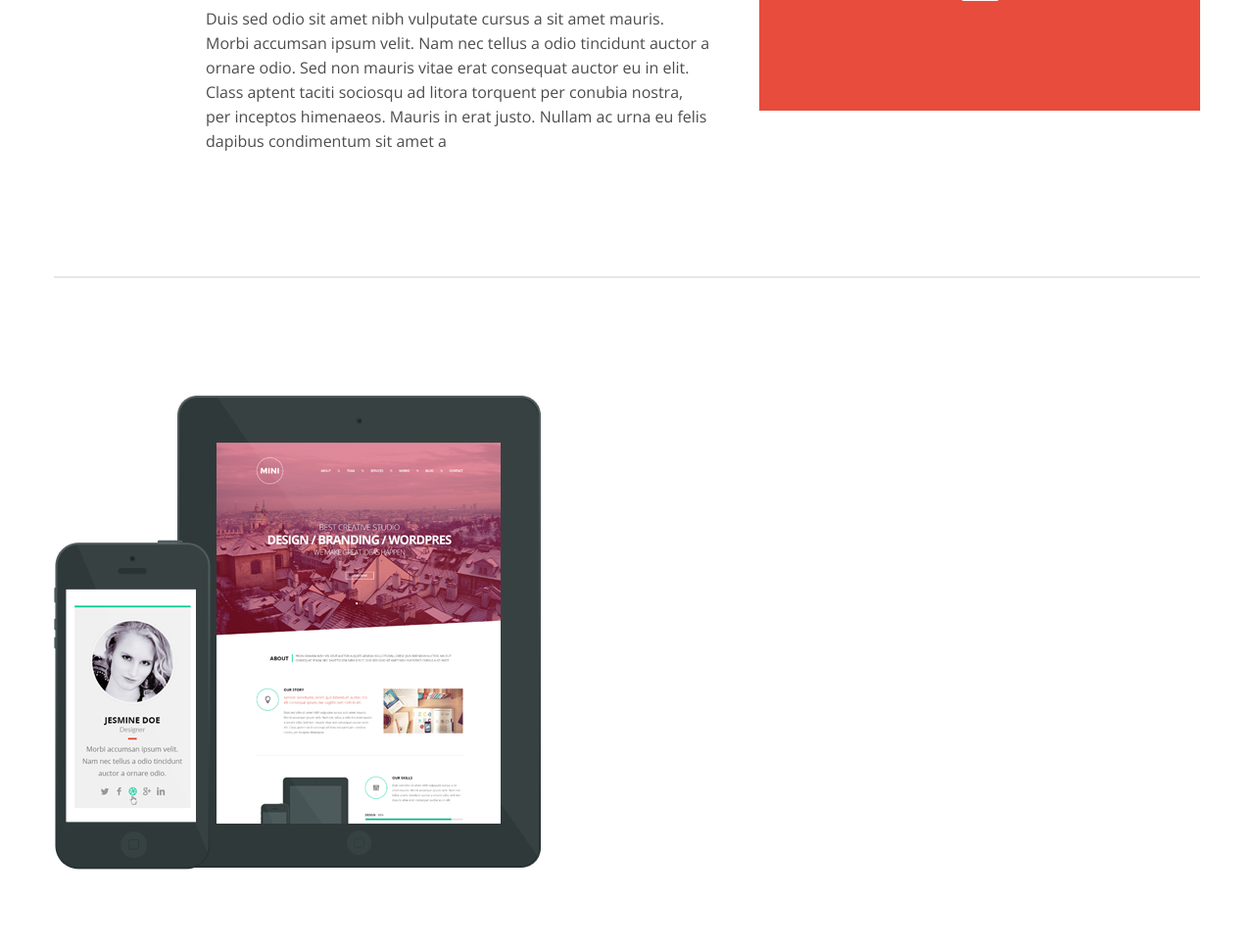
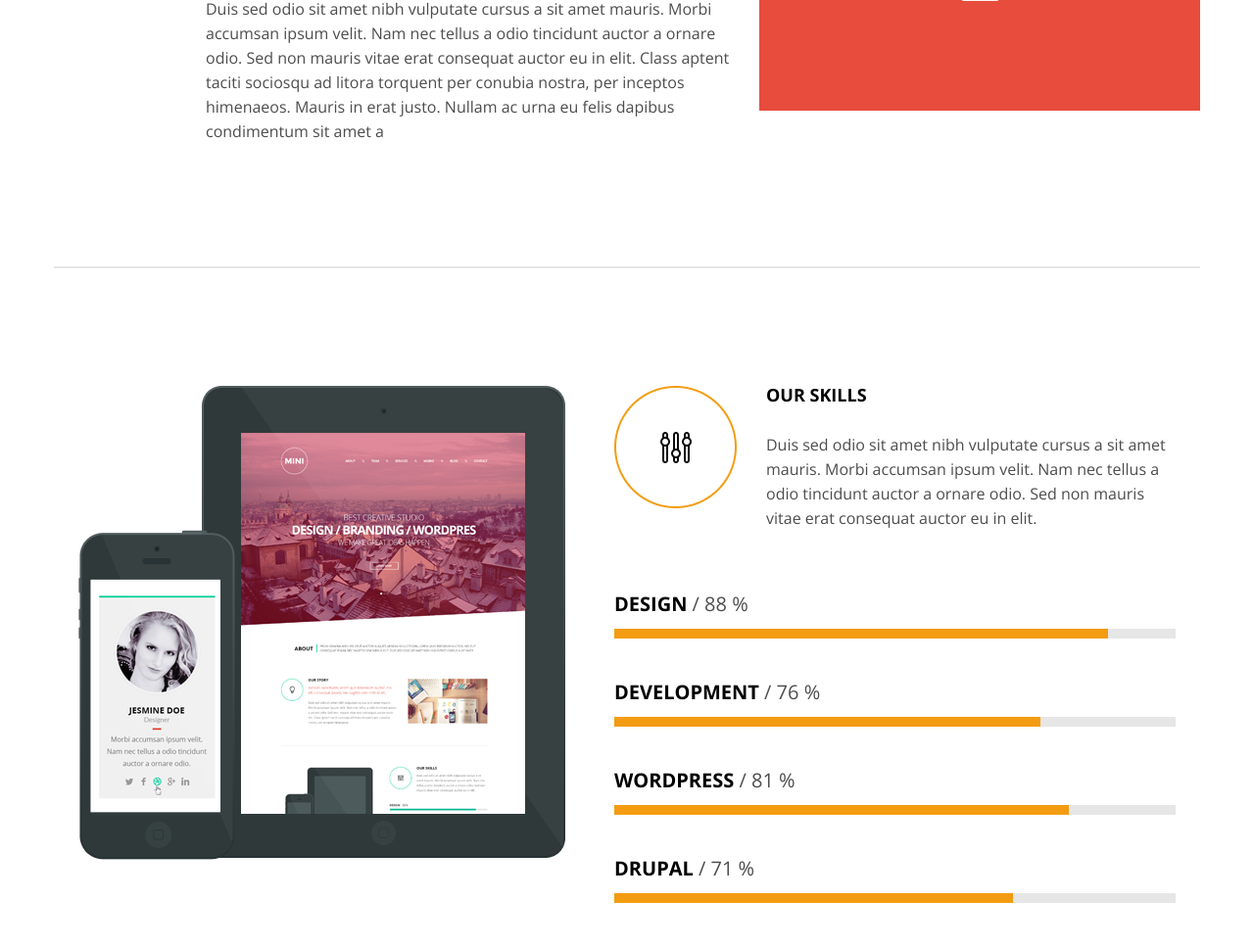
Before and after one commit to AndriiPetrechko/mini_creative_studio, a plain HTML site: page index.html in a window 1280 px wide. Shown: the part 1393-2360 px from the top of the page at 98% size. Before the commit the page ends 2283 px from the top, so only its background shows below. Drawn offline with nearby package versions, Linux system fonts and the light colour scheme.

Commit message:
create section skills

```diff
--- a/css/style.css
+++ b/css/style.css
@@ -103,15 +103,15 @@ body {
 .about{
 	margin-top: 100px;
 }
-.about__header{
+.header{
 	margin-bottom: 145px;
 }
-.about__title{
+.header__title{
 	display: flex;
 	justify-content: center;
 	align-items: center;
 }
-.about_text_name{
+.header_text_name{
 	font-size: 30px;
 	color: #000;
 	font-weight: 700;
@@ -124,17 +124,18 @@ body {
 	height: 45px;
 	background-color: #f39c12;
 }
-.about_text{
+.header_text{
 	padding-left: 17px;
+	text-transform: uppercase;
 }
 @media screen and (max-width:640px){
-	.about__title{
+	.header__title{
 		flex-wrap: wrap;
 	}
 	.vertical_line{
 		display: none;
 	}
-	.about_text_name{
+	.header_text_name{
 		padding-bottom: 20px;
 	}
 }
@@ -147,22 +148,24 @@ body {
 }
 .story__content{
 	padding-left: 30px;
-	padding-right: 50px;
+}
+.our__story{
+	padding-right: 30px;
 }
 .story__title{
 	font-size: 18px;
 	text-transform: uppercase;
 	font-weight: 700;
 	color: #000;
+	padding-bottom: 30px;
 }
 .story_subtitle{
 	font-size: 18px;
 	line-height: 25px;
 	color: #ec7063;
-	padding-top: 30px;
+	padding-bottom: 40px;
 }
 .story__text{
-	padding-top: 50px;
 	line-height: 25px;
 }
 @media screen and (max-width:960px){
@@ -179,12 +182,67 @@ body {
 	.story__title{
 		padding-top: 15px;
 	}
+	.story__img img{
+		width: 100%;
+	}
 }
 
 .skills{
 	display: flex;
-	flex-direction: row;
 	justify-content: space-between;
 
 	margin-top: 120px;
 }
+.skills__item{
+	padding-left: 25px;
+	padding-right: 25px;
+}
+.skills__story{
+	border-bottom: 0;
+	padding-bottom: 65px;
+}
+.graph__item{
+	margin-bottom: 45px;
+}
+.graph{
+	height: 10px;
+	width: 100%;
+	background-color: #e6e6e6;
+}
+.graph_title{
+	padding-bottom: 15px;
+	font-size: 20px;
+}
+.strong_title{
+	font-weight: 700;
+	text-transform: uppercase;
+	color: #000;
+}
+.graph__value{
+	height: 100%;
+	background-color: #f39c12;
+}
+/* skills % */
+#design{
+	width: 88%;
+}
+#development{
+	width: 76%;
+}
+#wordpress{
+	width: 81%;
+}
+#drupal{
+	width: 71%;
+}
+
+
+@media screen and (max-width:960px){
+	.skills{
+		flex-wrap: wrap-reverse;
+		justify-content: center;
+	}
+	.skills__item img{
+		width: 100%;
+	}
+}
--- a/index.html
+++ b/index.html
@@ -43,23 +43,23 @@
 
 	<section class="about">
 		<div class="container">
-			<article class="about__header">
-				<div class="about__title">
-					<div class="about_text_name">About</div>
+			<header class="header">
+				<div class="header__title">
+					<div class="header_text_name">About</div>
 					<div class="vertical_line"></div>
-					<div class="about_text">
+					<div class="header_text">
 						proin gravida nibh vel velit auctor aliquet.
 						Aenean sollicitudin, lorem quis bibendum auctor,
 						nisi elit consequat ipsum, nec sagittis sem nibh id elit.
 						Duis sed odio sit amet nibh vulputate cursus a sit amet.
 					</div>
 				</div>
-			</article>
+			</header>
 			<article class="about__story">
 				<div class="story__logo">
 					<img src="img/story_logo.png" alt="story_logo">
 				</div>
-				<div class="story__content">
+				<div class="story__content our__story">
 					<div class="story__title">Our story</div>
 					<div class="story_subtitle">
 						Aenean ollicitudin, lorem quis bibendum auctor,
@@ -80,6 +80,56 @@
 				<div class="skills__item">
 					<img src="img/ipad.png" alt="ipad">
 				</div>
+				<div class="skills__item">
+					<article class="about__story skills__story">
+						<div class="story__logo">
+							<img src="img/skills_setting.png" alt="skills_setting">
+						</div>
+						<div class="story__content">
+							<div class="story__title">Our skills</div>
+							<div class="story__text">
+								Duis sed odio sit amet nibh vulputate cursus a sit amet mauris.
+								Morbi accumsan ipsum velit. Nam nec tellus a odio tincidunt auctor a ornare odio. Sed non  mauris vitae erat consequat auctor eu in elit.
+							</div>
+						</div>
+					</article>
+					<div class="skills_graph">
+						<div class="graph__item">
+							<div class="graph_title">
+								<span class="strong_title">design</span> / 88 %
+							</div>
+							<div class="graph">
+								<div class="graph__value" id="design"></div>
+							</div>
+						</div>
+						<div class="graph__item">
+							<div class="graph_title">
+								<span class="strong_title">development</span> / 76 %
+							</div>
+							<div class="graph">
+								<div class="graph__value" id="development"></div>
+							</div>
+						</div>
+						<div class="graph__item">
+							<div class="graph_title">
+								<span class="strong_title">wordpress</span> / 81 %
+							</div>
+							<div class="graph">
+								<div class="graph__value" id="wordpress"></div>
+							</div>
+						</div>
+						<div class="graph__item">
+							<div class="graph_title">
+								<span class="strong_title">drupal</span> / 71 %
+							</div>
+							<div class="graph">
+								<div class="graph__value" id="drupal"></div>
+							</div>
+						</div>
+					</div>
+
+
+				</div>
 			</article>
 		</div>
 	</section>
```
Also changed, not shown: img/skills_setting.png (added).
